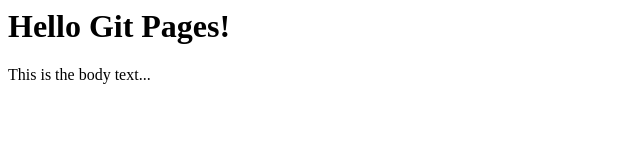
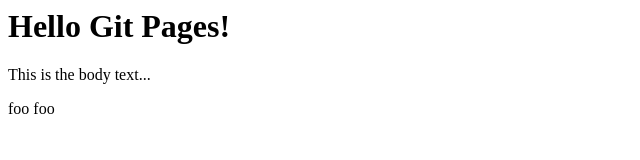
Before and after one commit to mortenbra/gh-pages-test, a plain HTML site: page index.html in a window 1280 px wide. Shown: the full height of the page, 0-640 px from the left. Drawn offline with Linux system fonts and the light colour scheme.

Commit message:
Even more text

```diff
--- a/index.html
+++ b/index.html
@@ -1,3 +1,5 @@
 <h1>Hello Git Pages!</h1>
 
 <p>This is the body text...</p>
+
+<p>foo foo</p>
```
